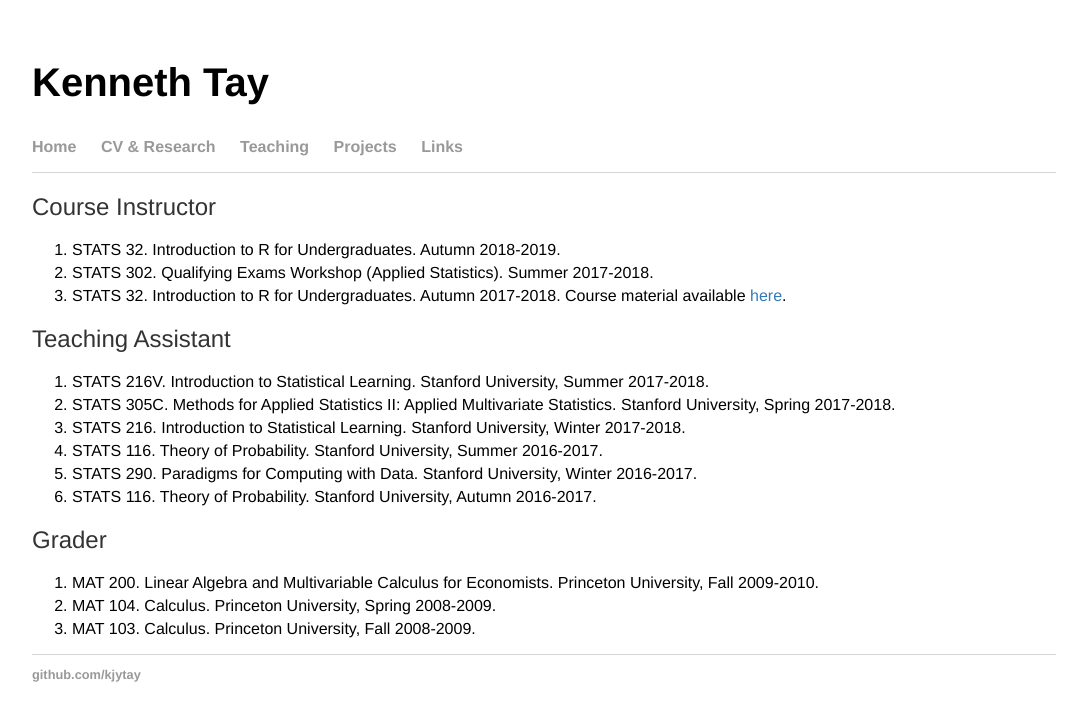
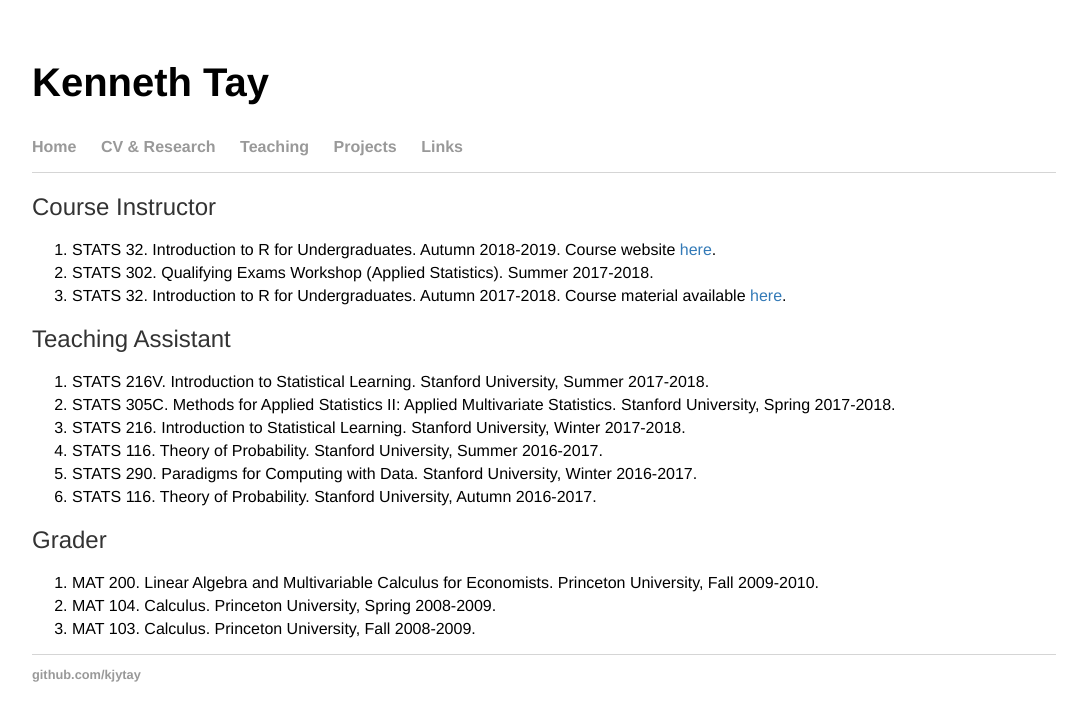
Before and after one commit to kjytay/kjytay.github.io, a Jekyll site: the page built from teaching/index.html, in a window 1280 px wide. Shown: the top 721 px of the page, without its empty margins (96-1183 px from the left). Built offline with Jekyll 4.4.1, drawn with Linux system fonts in a browser that asks for light colours.

Commit message:
Updated teaching page.

```diff
--- a/teaching/index.html
+++ b/teaching/index.html
@@ -6,7 +6,7 @@ title: Kenneth Tay
 <div class="blurb">
   <h2>Course Instructor</h2>
   <ol>
-    <li>STATS 32. Introduction to R for Undergraduates. Autumn 2018-2019.</li>
+    <li>STATS 32. Introduction to R for Undergraduates. Autumn 2018-2019. Course website <a target="_blank" href="https://web.stanford.edu/~kjytay/courses/32-2018/">here</a>.</li>
     <li>STATS 302. Qualifying Exams Workshop (Applied Statistics). Summer 2017-2018.</li>
     <li>STATS 32. Introduction to R for Undergraduates. Autumn 2017-2018. Course material available <a target="_blank" href="https://github.com/kjytay/STATS-32-Fall-2017-18">here</a>.</li>
   </ol>
```
